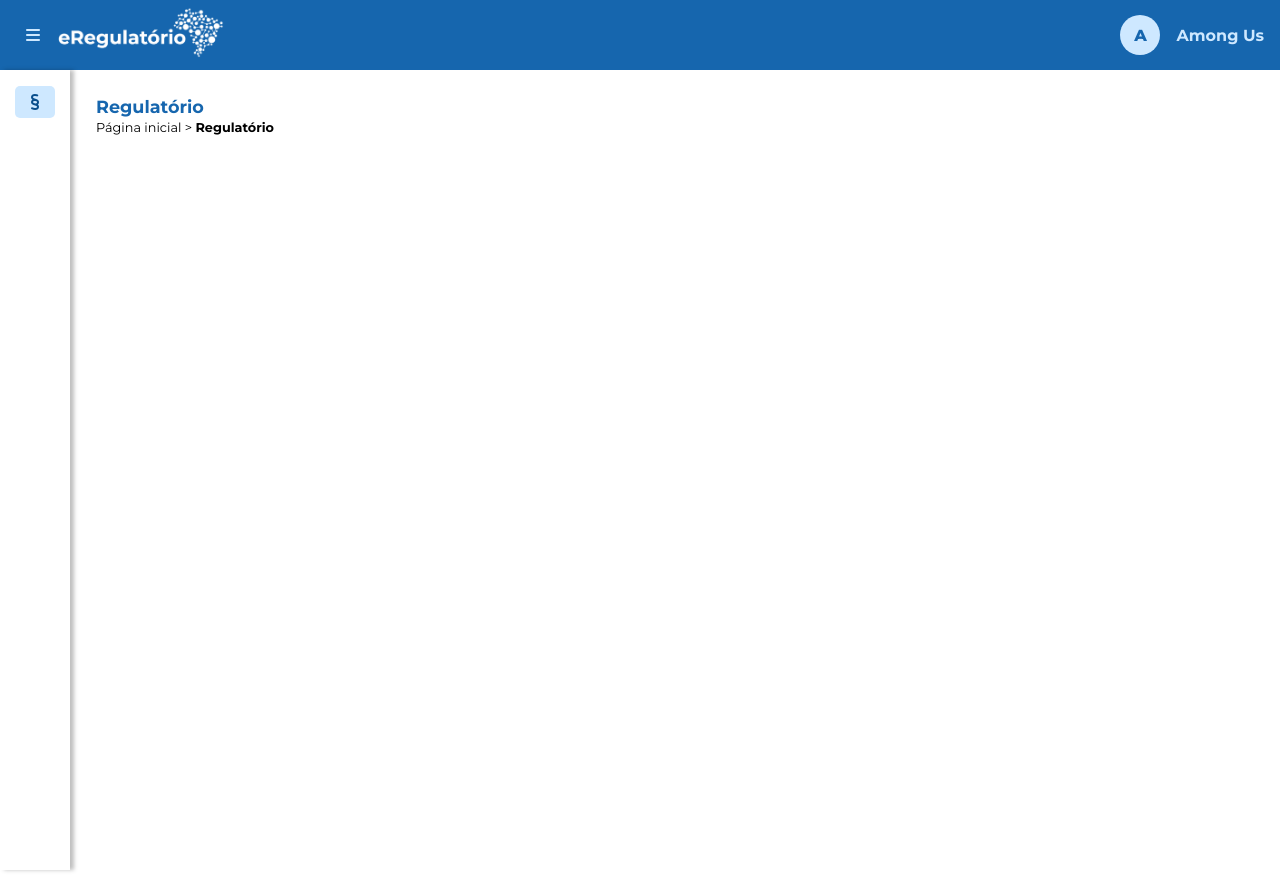
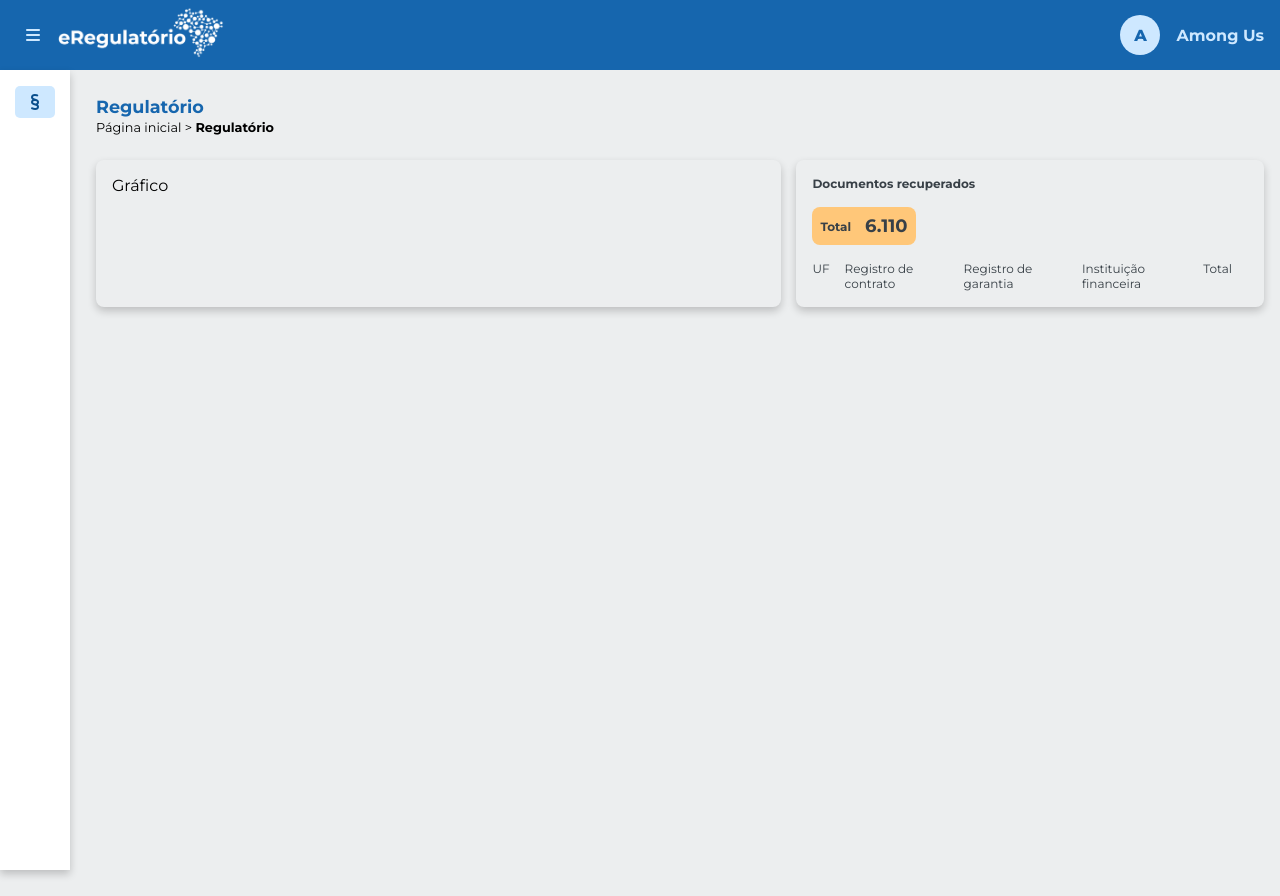
Before and after one commit to nicoledalarmelina/hackathon-among-us, an Angular app: page / in a window 1280 px wide. Built offline with nearby package versions, Linux system fonts and the light colour scheme.

Commit message:
feat: home page

```diff
--- a/src/app/pages/dashboard/dashboard.component.html
+++ b/src/app/pages/dashboard/dashboard.component.html
@@ -1 +1,25 @@
 <app-breadcrumb [page]="'Regulatório'"></app-breadcrumb>
+
+<div class="row">
+    <div class="card chart">
+        Gráfico
+    </div>
+
+    <div class="card docs">
+        <p class="bold"> Documentos recuperados </p>
+        <section class="total">
+            <p class="bold">Total</p>
+            <p class="number bold">6.110</p>
+        </section>
+
+        <section class="values column">
+            <div class="row">
+                <p>UF</p>
+                <p>Registro de contrato</p>
+                <p>Registro de garantia</p>
+                <p>Instituição financeira</p>
+                <p>Total</p>
+            </div>
+        </section>
+    </div>
+</div>
--- a/src/app/pages/dashboard/dashboard.component.scss
+++ b/src/app/pages/dashboard/dashboard.component.scss
@@ -0,0 +1,46 @@
+.row {
+    display: flex;
+    flex-direction: row;
+    justify-content: space-between;
+    gap: 15px;
+    margin-right: 1rem;
+
+    .chart {
+        padding: 1rem;
+        width: 60%;
+    }
+
+    .docs {
+        padding: 1rem;
+        width: 40%;
+
+        p {
+            font-size: 12px;
+            color: #384047;
+
+            &.bold {
+                font-weight: 700;
+            }
+        }
+
+        .total {
+            width: 20%;
+            padding: .5rem;
+            margin-top: 1rem;
+            background: #FFC779;
+            border-radius: 8px;
+            display: flex;
+            flex-direction: row;
+            justify-content: space-between;
+            align-items: center;
+
+            .number {
+                font-size: 18px;
+            }
+        }
+    }
+}
+
+.values {
+    margin-top: 1rem;
+}
--- a/src/app/shared/components/menu/menu.component.scss
+++ b/src/app/shared/components/menu/menu.component.scss
@@ -3,7 +3,7 @@
     width: 70px;
     background-color: #FFF;
     position: fixed;
-    box-shadow: 4px 0px 4px rgba(0, 0, 0, .25);
+    box-shadow: 0px 4px 8px rgba(0, 0, 0, 0.2);
     top: 70px;
     display: flex;
     justify-content: center;
--- a/src/styles.scss
+++ b/src/styles.scss
@@ -36,7 +36,7 @@ $projeto-among-us-theme: mat.define-theme((
 // @include mat.color-variants-backwards-compatibility($projeto-among-us-theme);
 
 html, body { height: 100%; }
-body { margin: 0; font-family: Roboto, "Helvetica Neue", sans-serif; }
+body { margin: 0; font-family: Roboto, "Helvetica Neue", sans-serif; background-color: #ECEEEF; }
 
 * {
   font-family: 'Montserrat';
@@ -46,3 +46,11 @@ p {
   font-size: 14px;
   margin: 0px;
 }
+
+.card {
+  box-shadow: 0px 4px 8px rgba(0, 0, 0, 0.2);
+  border-radius: 8px;
+  padding: 10px 15px;
+  display: flex;
+  flex-direction: column;
+}
```
